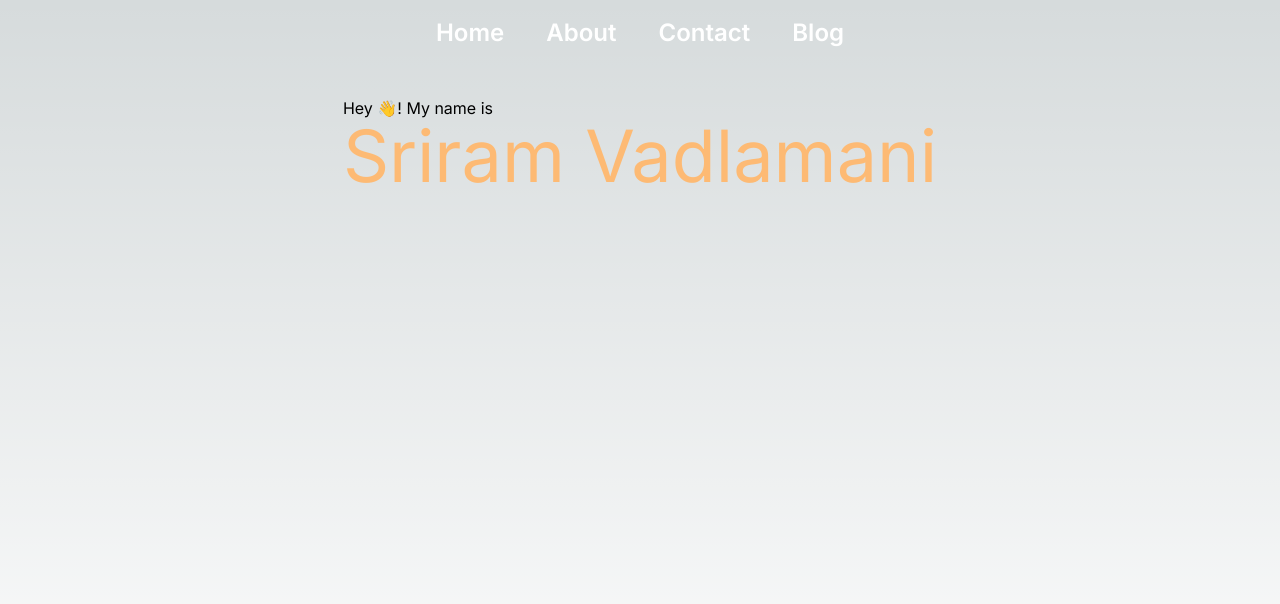
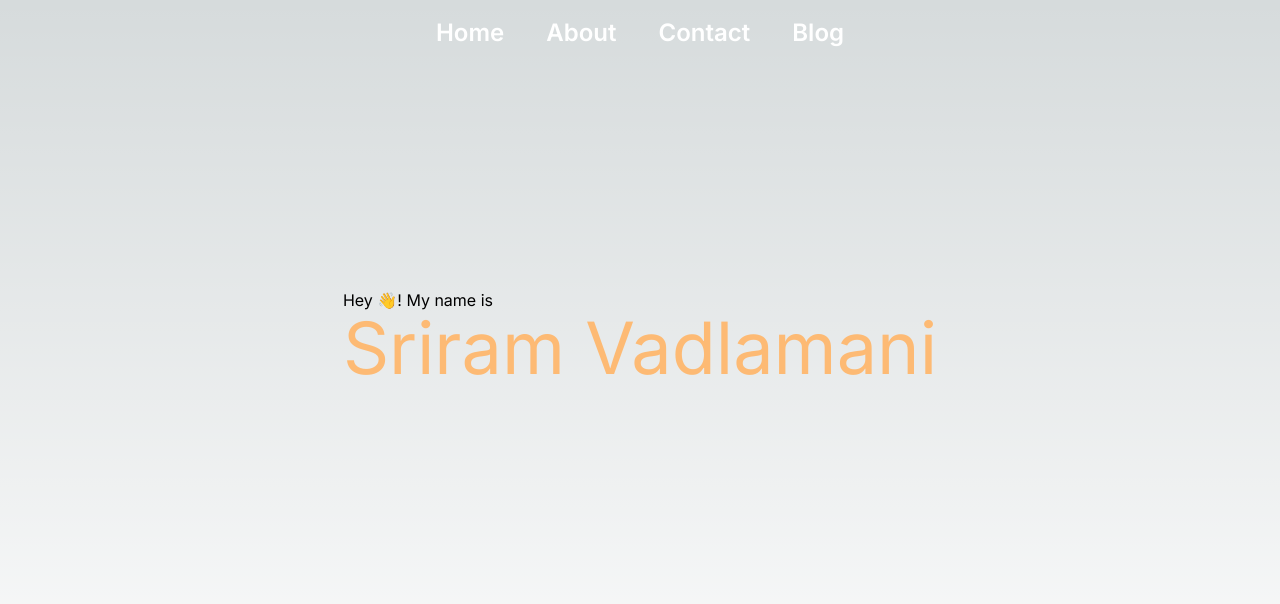
Before and after one commit to softmaxer/portfolio, a Next.js app: page / in a window 1280 px wide. Shown: the top 604 px of the page. Built offline with nearby package versions, Linux system fonts and the light colour scheme.

Commit message:
Change main class offset to drop down content

```diff
--- a/app/layout.tsx
+++ b/app/layout.tsx
@@ -20,7 +20,7 @@
       <body className={inter.className}>
         <div className="flex flex-row justify-evenly">
           <Sidebar />
-          <main className="flex min-h-screen flex-col items-center justify-between p-24">
+          <main className="flex min-h-screen flex-col items-center justify-between p-72">
             {children}
           </main>
         </div>
```
